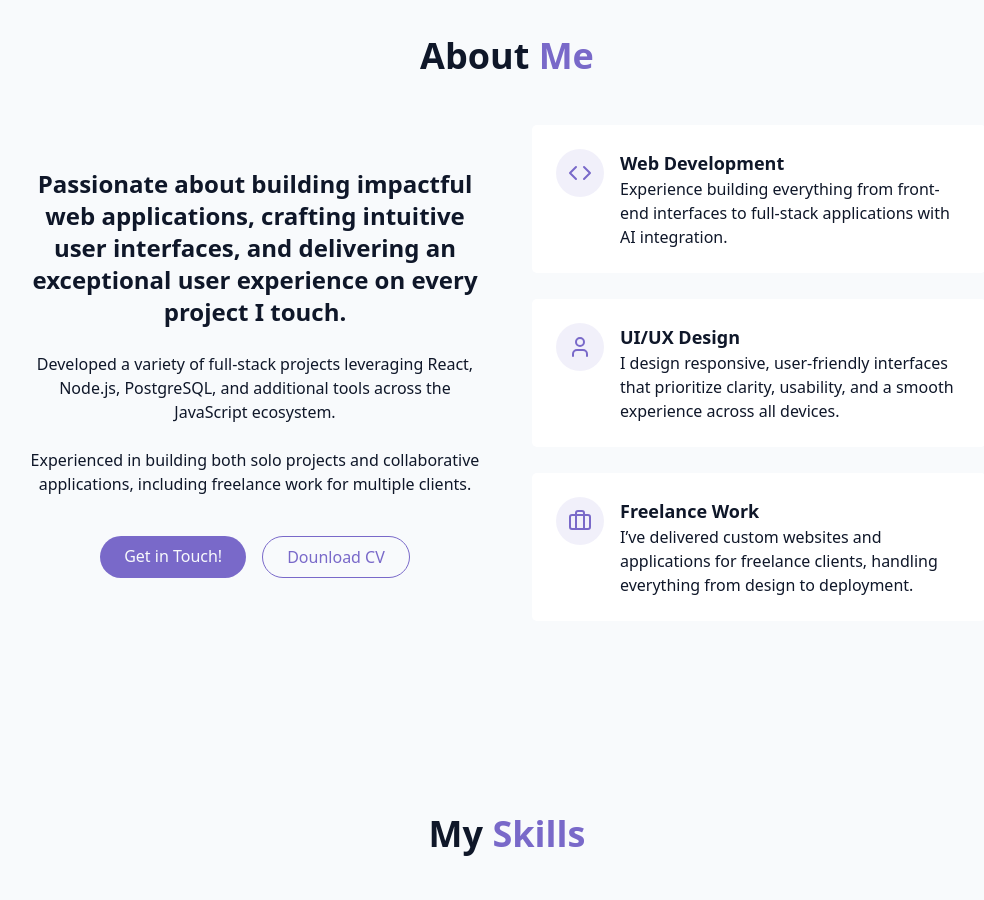
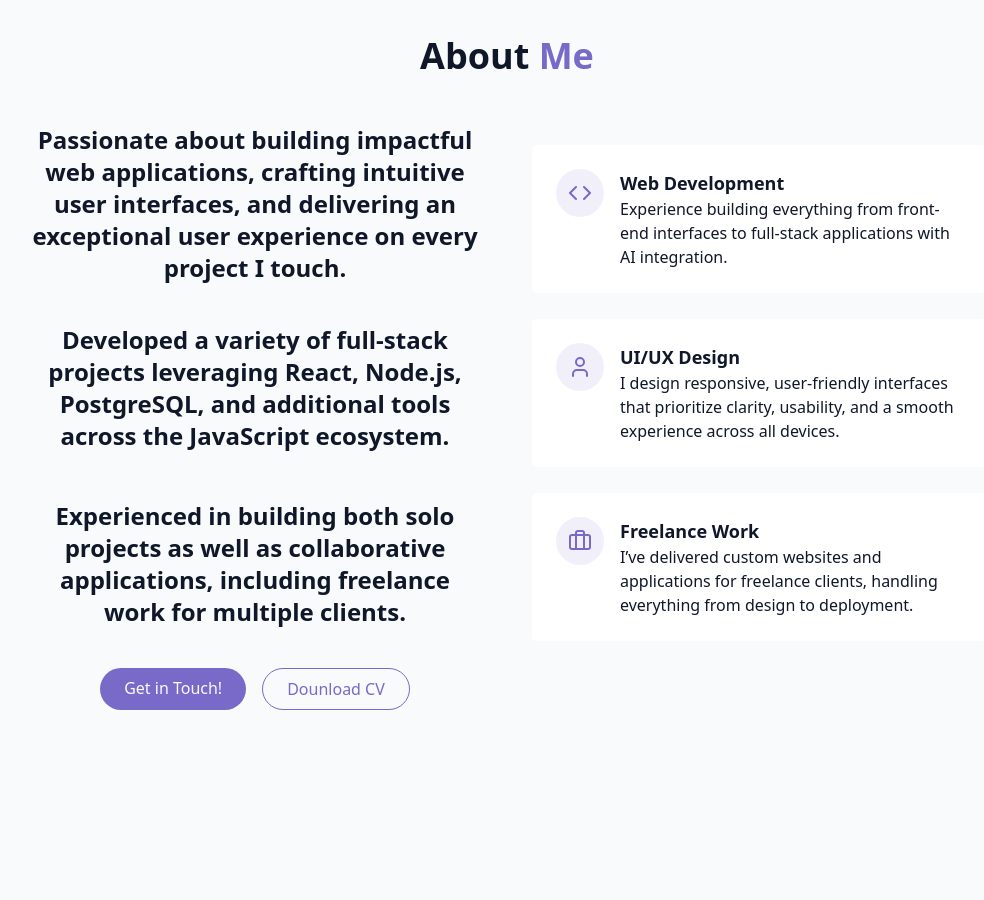
Before and after one commit to iancorbett/reactPortfolio, a React (Vite) app: page / in a window 1280 px wide. Shown: the part 860-1760 px from the top of the page, without its empty margins (133-1117 px from the left). Built offline with nearby package versions, Linux system fonts and the light colour scheme.

Commit message:
styling abou tme

```diff
--- a/src/components/AboutSection.jsx
+++ b/src/components/AboutSection.jsx
@@ -15,12 +15,12 @@ export const AboutSection = () => {
                     Passionate about building impactful web applications, crafting intuitive user interfaces, and delivering an exceptional user experience on every project I touch.
                     </h3>
 
-                    <p className="text-muted-foreground">
+                    <p className=" text-2xl pt-4 font-semibold text-muted-foreground">
                     Developed a variety of full-stack projects leveraging React, Node.js, PostgreSQL, and additional tools across the JavaScript ecosystem.
                     </p>
 
-                    <p className="text-muted-foreground">
-                    Experienced in building both solo projects and collaborative applications, including freelance work for multiple clients.
+                    <p className="text-2xl pt-6 font-semibold text-muted-foreground">
+                    Experienced in building both solo projects as well as collaborative applications, including freelance work for multiple clients.
                     </p>
 
                     <div className="flex flex-col sm:flex-row gap-4 pt-4 justify-center">
@@ -35,7 +35,7 @@ export const AboutSection = () => {
                     </div>
                 </div>
 
-                <div className="grid grid-cols-1 gap-6">
+                <div className="grid grid-cols-1 gap-6 mb-12">
                     <div className="gradient-border p-6 card-hover">
                         <div className="flex items-start gap-4">
                             <div className="p-3 rounded-full bg-primary/10">
```
